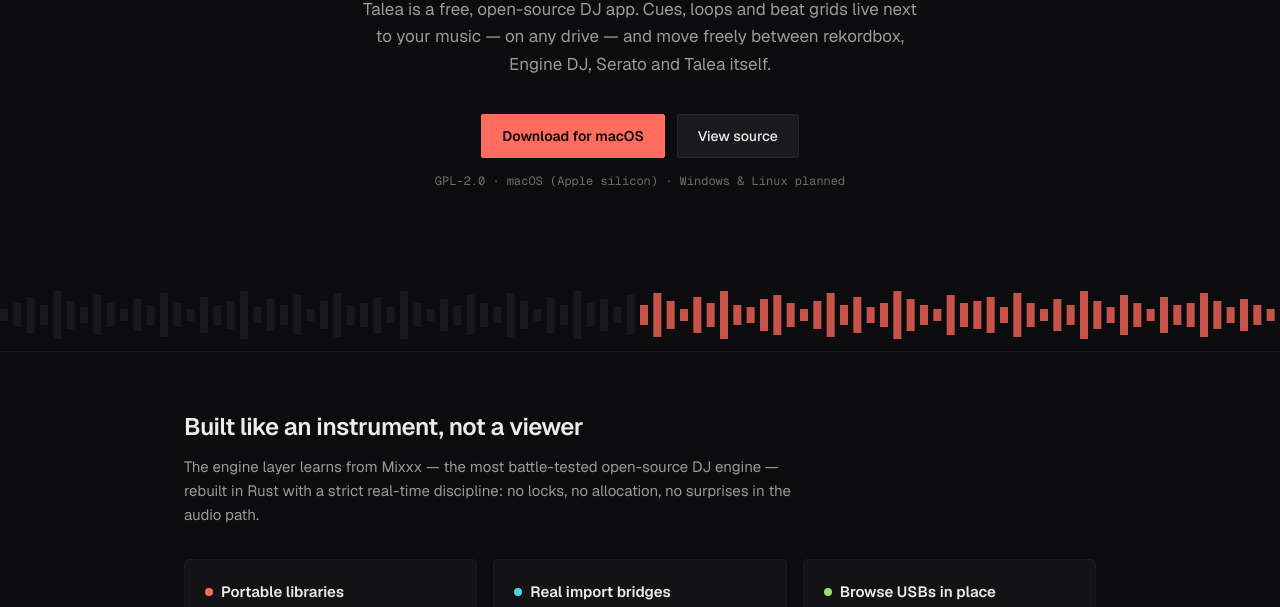
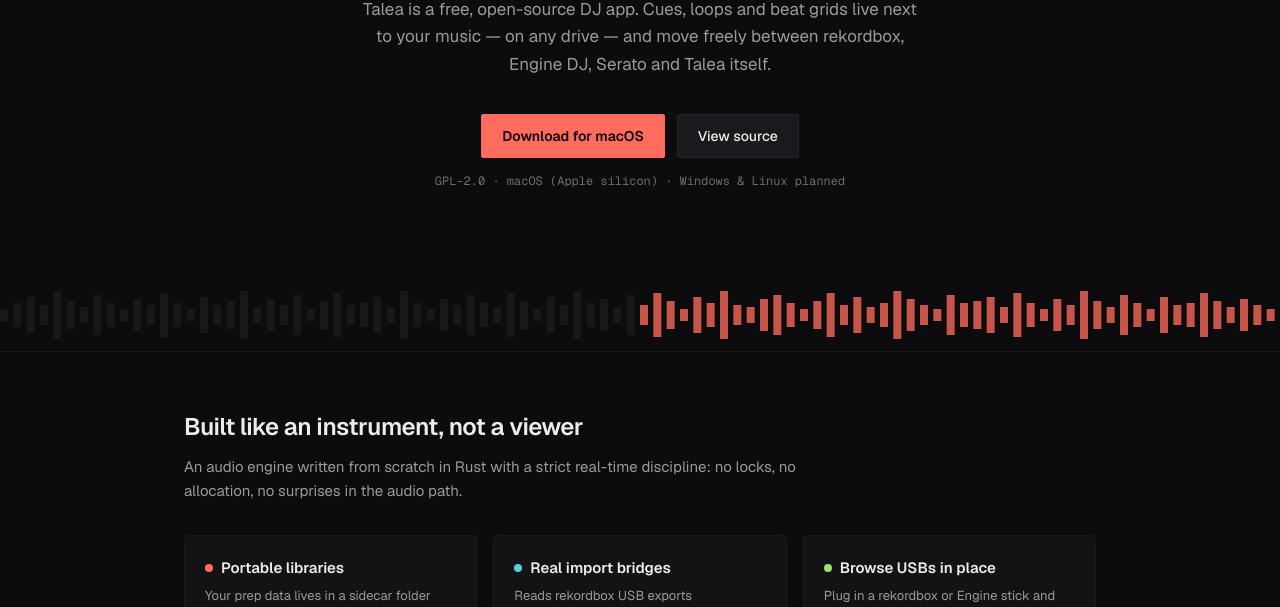
Before and after one commit to eeeurico/talea-website, a plain HTML site: page index.html in a window 1280 px wide. Shown: the part 300-907 px from the top of the page. Drawn offline with nearby package versions, Linux system fonts and the light colour scheme; no server answers.

Commit message:
Switch hosting to Vercel; drop Mixxx mentions
- Remove GitHub Pages artifacts (CNAME, .nojekyll) — the site deploys
  on Vercel, which serves the repo root as-is. README documents the
  one-time Vercel import; eurico.ws is already on Vercel DNS so the
  domain attaches automatically.
- Rewrite the engine blurb and footer credit without the Mixxx
  reference.

```diff
--- a/index.html
+++ b/index.html
@@ -50,9 +50,8 @@
     <div class="wrap">
       <h2>Built like an instrument, not a viewer</h2>
       <p class="lead">
-        The engine layer learns from Mixxx — the most battle-tested open-source
-        DJ engine — rebuilt in Rust with a strict real-time discipline: no
-        locks, no allocation, no surprises in the audio path.
+        An audio engine written from scratch in Rust with a strict real-time
+        discipline: no locks, no allocation, no surprises in the audio path.
       </p>
       <div class="features">
         <div class="feature">
@@ -133,7 +132,6 @@
       <a href="https://github.com/eeeurico/talea">Source</a>
       <a href="https://github.com/eeeurico/talea/blob/main/LICENSE">GPL-2.0</a>
       <a href="mappings.html">Mappings</a>
-      <span style="margin-left: auto">Engine patterns learned from <a href="https://mixxx.org">Mixxx</a> — thank you.</span>
     </div>
   </footer>
 
```
Also changed, not shown: 3 other files.
